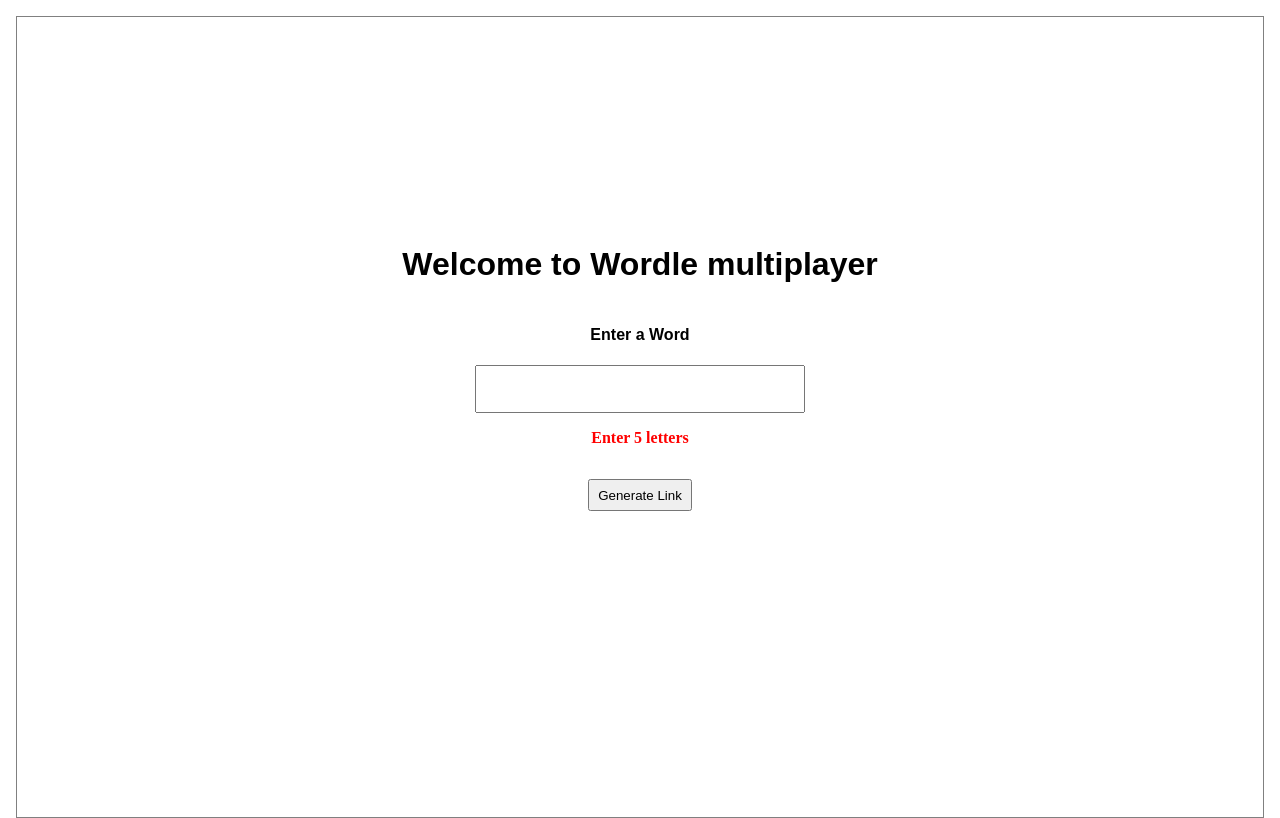
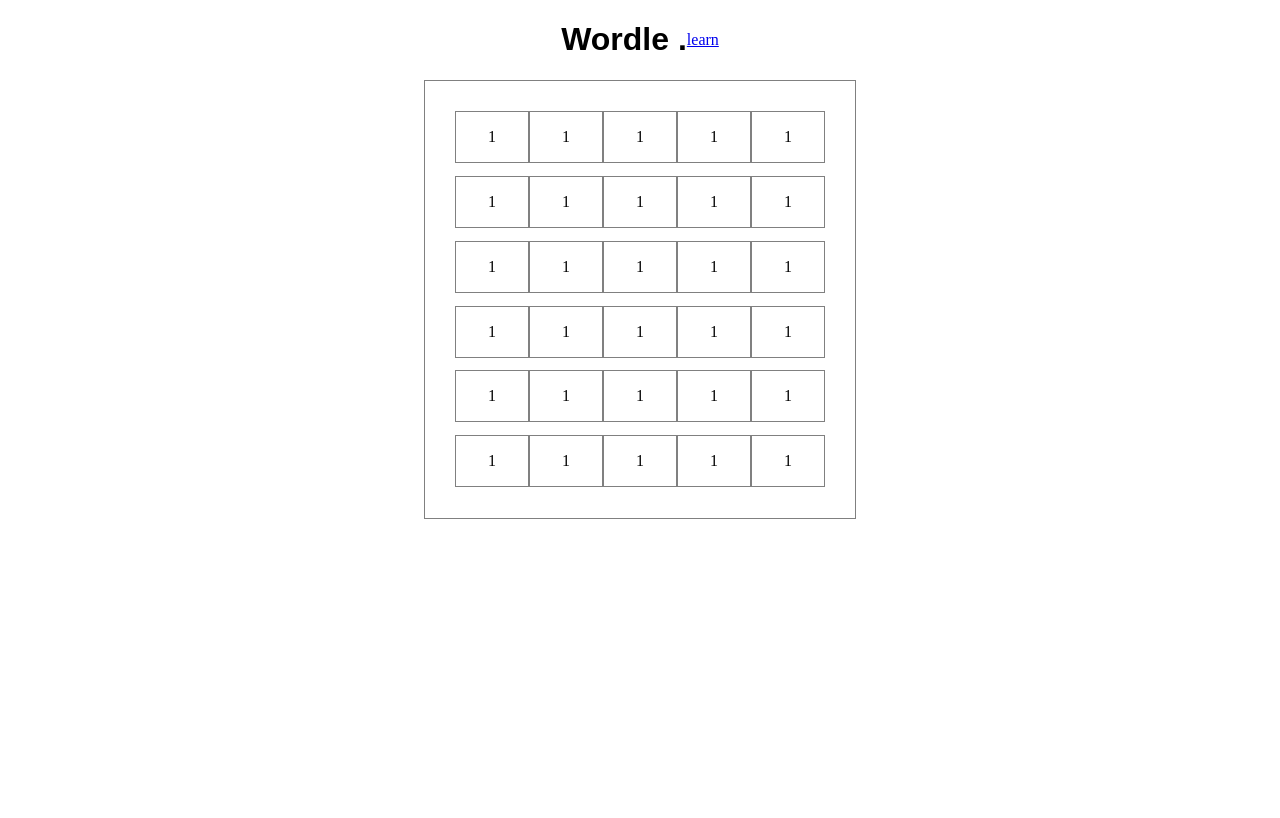
Before and after one commit to Arghyahub/Wordle, a React (Create React App) app: page /1 in a window 1280 px wide. Built offline with nearby package versions, Linux system fonts and the light colour scheme; the HTML template or start-up script is replaced by a standard one.

Commit message:
Add: Game page

```diff
--- a/package.json
+++ b/package.json
@@ -8,6 +8,7 @@
     "@testing-library/user-event": "^13.5.0",
     "react": "^18.2.0",
     "react-dom": "^18.2.0",
+    "react-router-dom": "^6.11.0",
     "react-scripts": "5.0.1",
     "web-vitals": "^2.1.4"
   },
--- a/public/index.html
+++ b/public/index.html
@@ -10,7 +10,7 @@
       content="Web site created using create-react-app"
     />
     <link rel="apple-touch-icon" href="%PUBLIC_URL%/logo192.png" />
-    <title>React App</title>
+    <title>Wordle</title>
   </head>
   <body>
     <noscript>You need to enable JavaScript to run this app.</noscript>
--- a/src/App.css
+++ b/src/App.css
@@ -3,45 +3,3 @@
     margin: 1rem;
     border: 1px solid grey;
 }
-
-h1 , h4 {
-    font-family: sans-serif;
-    text-align: center;
-}
-
-p {
-    font-family: serif;
-}
-
-input {
-    padding: 0.5rem;
-    font-family: sans-serif;
-    font-size: 1.5rem;
-    max-width: 50%;
-}
-
-.gen-btn {
-    margin-top: 1rem;
-    padding: 0.4rem 0.5rem;
-    cursor: pointer;
-}
-
-.warn-text {
-    font-weight: 600;
-}
-
-.link {
-    margin-top : 3rem;
-    position: relative;
-    border: 1px solid rgb(89, 255, 47);
-    padding: 0.5rem 0.9rem;
-    border-radius: 1rem;
-    color: cornflowerblue;
-}
-
-.cpy-btn {
-    position: absolute;
-    top: 0;
-    right: 0;
-    cursor: pointer;
-}
--- a/src/App.js
+++ b/src/App.js
@@ -1,81 +1,25 @@
-import { useState } from 'react';
 import './App.css';
 
+import { BrowserRouter , Route , Routes } from 'react-router-dom';
+
+import './components/home/Home'
+import Home from './components/home/Home';
+import Game from './components/game/Game'
+
 function App() {
+  return (
+    // <div className="App flex-row">
+    //   <Home />
+    // </div>
 
-  const [WarnText, setWarnText] = useState("Enter 5 letters") ;
-  const [LinkTxt, setLinkTxt] = useState("") ;
-  const [Auth, setAuth] = useState(false) ;
+    <BrowserRouter>
+      <Routes>
 
-  let handleKey = (event) => {
-    const str = (event.target.value) ;
-    if (str.length < 5){
-      setWarnText("Enter 5 letters") ;
-      setAuth(false) ;
-    }
-    else if (str.length === 5){
-      setWarnText("Perfect") ;
-      setAuth(true) ;
-    }
-    else{
-      setWarnText("The Word is too big") ;
-      setAuth(false) ;
-    }
-  }
+        <Route path='/' element = {<Home/>} />
+        <Route path='/:game' element = {<Game/>} />
+      </Routes>
+    </BrowserRouter>
 
-  let generateLink = () => {
-    if (Auth === false){
-      setWarnText("The Word should have 5 letters") ;
-      setLinkTxt("") ;
-      return;
-    }
-
-    const inputElem = document.getElementsByTagName('input')[0] ;
-    let val = inputElem.value ;
-    val = val.toLowerCase() ;
-
-    let str = "" ;
-
-    for (let i=0; i<val.length; i++){
-      let charAscii = val.charCodeAt(i) - 97 ;
-      if (charAscii <= 9 ) {
-        str+=`0${charAscii}` ;
-      }
-      else{
-        str+=`${charAscii}` ;
-      }
-    }
-
-    setLinkTxt(`${window.location.href}${str}`) ;
-  }
-
-  let copyClip = () => {
-    // navigator.clipboard.writeText(LinkTxt) ;
-
-    const tempTextArea = document.createElement('textarea') ;
-    const root = document.getElementById('root') ;
-    tempTextArea.value = LinkTxt ;
-
-    root.appendChild(tempTextArea) ;
-
-    tempTextArea.select() ;
-    document.execCommand('copy') ;
-
-    root.removeChild(tempTextArea) ;
-  }
-
-  return (
-    <div className="App flex-col">
-      <h1>Welcome to Wordle multiplayer</h1>
-      <h4>Enter a Word</h4>
-      <input type="text" onChange={handleKey} />
-      <p className='warn-text' style={{color : Auth? 'green':'red'}} >{WarnText}</p>
-      <button className='gen-btn' onClick={generateLink}>Generate Link</button>
-      <div style={{ visibility : (Auth && LinkTxt.length!==0)? 'visible':'hidden' }} className="link flex-row">
-        <p>{LinkTxt}</p>
-        <button className='cpy-btn' style={{ visibility : (Auth && LinkTxt.length!==0)? 'visible':'hidden' }} onClick={copyClip} >🔗copy</button>
-      </div>
-    </div>
   );
 }
 
--- /dev/null
+++ b/src/components/game/Game.css
@@ -0,0 +1,17 @@
+#Game {
+    height: 100%;
+}
+
+.word-wrap {
+    border: 1px solid grey;
+    padding: 1.5rem;
+}
+
+.word-arr {
+    margin: 0.4rem;
+}
+
+.word-chars {
+    padding: 1rem 2rem;
+    border: 1px solid grey;
+}
--- /dev/null
+++ b/src/components/game/Game.jsx
@@ -0,0 +1,46 @@
+import React from 'react'
+import { useParams } from 'react-router-dom'
+
+import './Game.css'
+
+const Game = () => {
+
+  let { game } = useParams() ;
+
+  let wordMat = [
+    ["1","1","1","1","1"],
+    ["1","1","1","1","1"],
+    ["1","1","1","1","1"],
+    ["1","1","1","1","1"],
+    ["1","1","1","1","1"],
+    ["1","1","1","1","1"]
+  ] ;
+
+  return (
+    <div id="Game">
+      <div className="head flex-row">
+        <h1>Wordle .</h1>
+        <a href="https://www.wikihow.com/Play-Wordle"> learn</a>
+      </div>
+
+      <div className="game-box flex-col">
+        <div className="word-wrap flex-col">
+          {
+            wordMat.map((array1d) => (
+              <div className="word-arr flex-row">
+                {
+                  array1d.map((chars) => (
+                    <div className='word-chars'>{chars}</div>
+                  ))
+                }
+              </div>
+            ))
+          }
+        </div>
+      </div>
+
+    </div>
+  )
+}
+
+export default Game
--- /dev/null
+++ b/src/components/home/Home.css
@@ -0,0 +1,52 @@
+#Home {
+    height: 100%;
+}
+
+.home-box {
+    border: 1px solid grey;
+    border-radius: 5rem;
+    padding: 3rem 3rem 2rem 3rem;
+
+}
+
+h1 , h4 {
+    font-family: sans-serif;
+    text-align: center;
+}
+
+p {
+    font-family: serif;
+}
+
+input {
+    padding: 0.5rem;
+    font-family: sans-serif;
+    font-size: 1.5rem;
+    max-width: 50%;
+}
+
+.gen-btn {
+    margin-top: 1rem;
+    padding: 0.4rem 0.5rem;
+    cursor: pointer;
+}
+
+.warn-text {
+    font-weight: 600;
+}
+
+.link {
+    margin-top : 3rem;
+    position: relative;
+    border: 1px solid rgb(89, 255, 47);
+    padding: 0.5rem 0.9rem;
+    border-radius: 1rem;
+    color: cornflowerblue;
+}
+
+.cpy-btn {
+    position: absolute;
+    top: 0;
+    right: 0;
+    cursor: pointer;
+}
--- /dev/null
+++ b/src/components/home/Home.jsx
@@ -0,0 +1,85 @@
+import React , {useState} from 'react'
+
+import './Home.css'
+
+const Home = () => {
+    const [WarnText, setWarnText] = useState("Enter 5 letters") ;
+  const [LinkTxt, setLinkTxt] = useState("") ;
+  const [Auth, setAuth] = useState(false) ;
+
+  let handleKey = (event) => {
+    const str = (event.target.value) ;
+    if (str.length < 5){
+      setWarnText("Enter 5 letters") ;
+      setAuth(false) ;
+    }
+    else if (str.length === 5){
+      setWarnText("Perfect") ;
+      setAuth(true) ;
+    }
+    else{
+      setWarnText("The Word is too big") ;
+      setAuth(false) ;
+    }
+  }
+
+  let generateLink = () => {
+    if (Auth === false){
+      setWarnText("The Word should have 5 letters") ;
+      setLinkTxt("") ;
+      return;
+    }
+
+    const inputElem = document.getElementsByTagName('input')[0] ;
+    let val = inputElem.value ;
+    val = val.toLowerCase() ;
+
+    let str = "" ;
+
+    for (let i=0; i<val.length; i++){
+      let charAscii = val.charCodeAt(i) - 97 ;
+      if (charAscii <= 9 ) {
+        str+=`0${charAscii}` ;
+      }
+      else{
+        str+=`${charAscii}` ;
+      }
+    }
+
+    setLinkTxt(`${window.location.href}${str}`) ;
+  }
+
+  let copyClip = () => {
+    // navigator.clipboard.writeText(LinkTxt) ;
+
+    const tempTextArea = document.createElement('textarea') ;
+    const root = document.getElementById('root') ;
+    tempTextArea.value = LinkTxt ;
+
+    root.appendChild(tempTextArea) ;
+
+    tempTextArea.select() ;
+    document.execCommand('copy') ;
+
+    root.removeChild(tempTextArea) ;
+  }
+  return (
+    <div id="Home" className='flex-row'>
+
+      <div className='flex-col home-box'>
+        <h1>Welcome to Wordle multiplayer</h1>
+        <h4>Enter a Word</h4>
+        <input type="text" onChange={handleKey} />
+        <p className='warn-text' style={{color : Auth? 'green':'red'}} >{WarnText}</p>
+        <button className='gen-btn' onClick={generateLink}>Generate Link</button>
+        <div style={{ visibility : (Auth && LinkTxt.length!==0)? 'visible':'hidden' }} className="link flex-row">
+          <p>{LinkTxt}</p>
+          <button className='cpy-btn' style={{ visibility : (Auth && LinkTxt.length!==0)? 'visible':'hidden' }} onClick={copyClip} >🔗copy</button>
+        </div>
+      </div>
+
+    </div>
+  )
+}
+
+export default Home
--- a/src/index.css
+++ b/src/index.css
@@ -1,4 +1,4 @@
-html , body , #root {
+html , body , #root , .App {
   margin: 0;
   height: 100%;
 }
```
Also changed, not shown: 2 other files (tests, documents, lock files or other folders).
